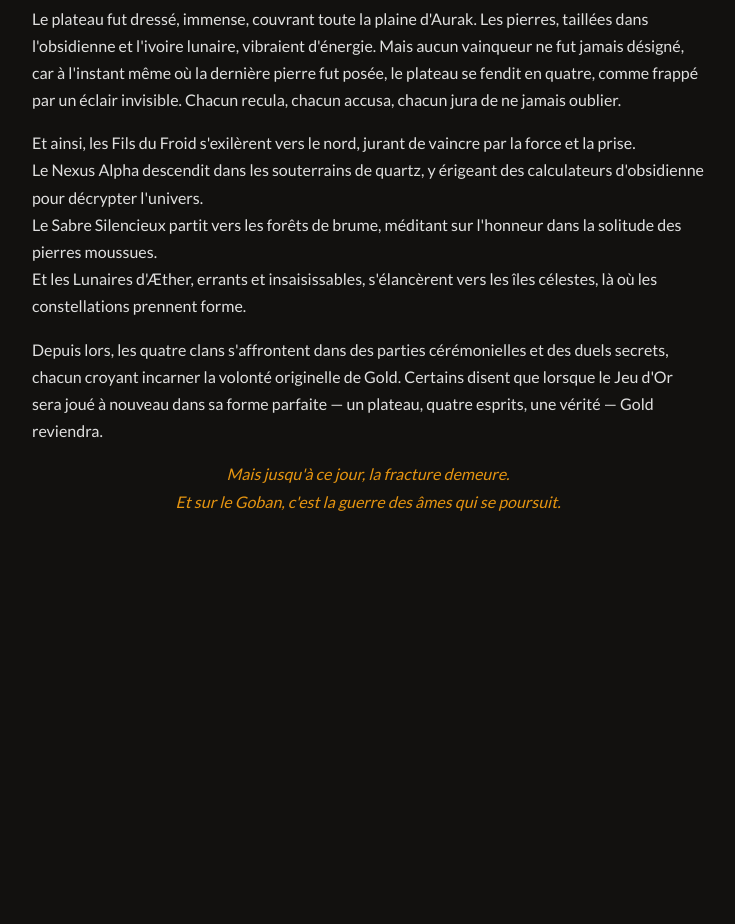
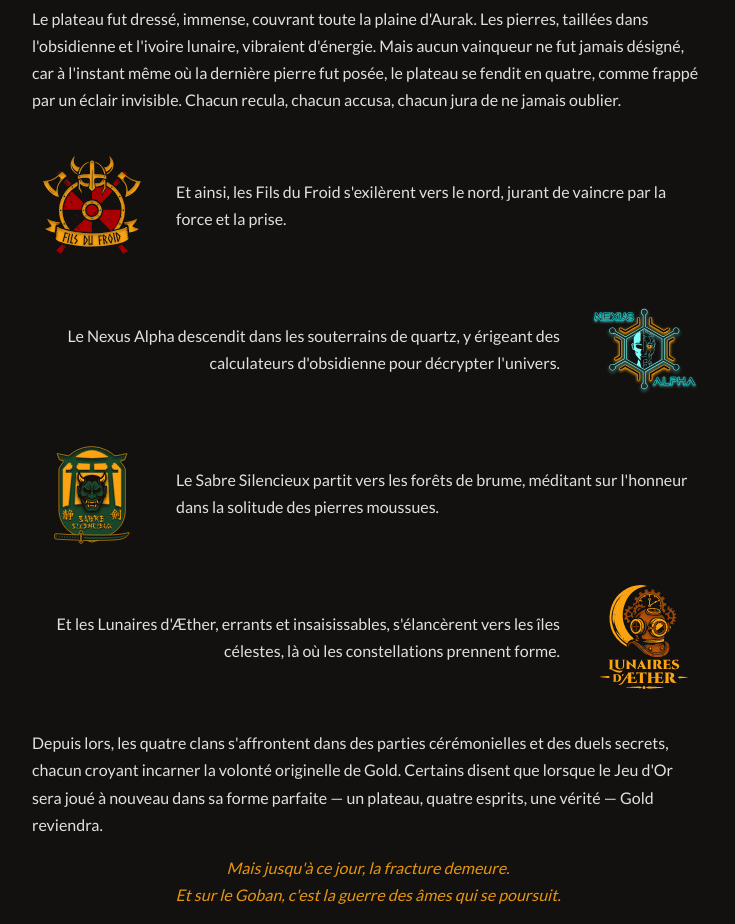
Before and after one commit to Judas/go-ladder-for-discord-website, a React (Vite) app: page /lore in a window 1280 px wide. Shown: the part 940-1864 px from the top of the page, without its empty margins (272-1007 px from the left). Before the commit the page ends 1471 px from the top, so only its background shows below. Built offline with nearby package versions, Linux system fonts and the light colour scheme; no server answers.

Commit message:
(feat) add crests to lore

```diff
--- a/src/Pages/Lore.css
+++ b/src/Pages/Lore.css
@@ -19,3 +19,38 @@
     color: var(--sun);
     opacity: .9;
 }
+
+.Lore__Exiles {
+    list-style: none;
+    padding: 0;
+    margin: 2rem 0;
+    display: flex;
+    flex-direction: column;
+    gap: 1.5rem;
+}
+
+.Lore__Exile {
+    display: flex;
+    align-items: center;
+    gap: 1.5rem;
+}
+
+.Lore__Exile--Right {
+    flex-direction: row-reverse;
+    text-align: right;
+}
+
+.Lore__Exile img {
+    flex-shrink: 0;
+}
+
+.Lore__Exile p {
+    margin: 0;
+}
+
+@media only screen and (max-width: 560px) {
+    .Lore__Exile img {
+        width: 80px;
+        height: 80px;
+    }
+}
--- a/src/Pages/Lore.jsx
+++ b/src/Pages/Lore.jsx
@@ -1,6 +1,40 @@
+import Crest from "../Components/Crest.jsx";
 import LoreEpilogue from "../Components/LoreEpilogue.jsx";
 
 import './Lore.css';
+
+/**
+ * Where the four houses went after the Partie des Ruptures, each line beside its crest, the crests alternating left
+ * and right.
+ *
+ * The names are the ones the story itself uses, not the ones /api/houses serves: this page fetches nothing, and they
+ * only serve as alt text beside prose that already spells them out.
+ */
+const EXILES = [
+    {
+        slug: 'FILS_DU_FROID',
+        name: 'Fils du Froid',
+        text: "Et ainsi, les Fils du Froid s'exilèrent vers le nord, jurant de vaincre par la force et la prise.",
+    },
+    {
+        slug: 'NEXUS_ALPHA',
+        name: 'Nexus Alpha',
+        text: "Le Nexus Alpha descendit dans les souterrains de quartz, y érigeant des calculateurs d'obsidienne pour "
+            + "décrypter l'univers.",
+    },
+    {
+        slug: 'SABRE_SILENCIEUX',
+        name: 'Sabre Silencieux',
+        text: "Le Sabre Silencieux partit vers les forêts de brume, méditant sur l'honneur dans la solitude des pierres "
+            + "moussues.",
+    },
+    {
+        slug: 'LUNAIRES_AETHER',
+        name: "Lunaires d'Æther",
+        text: "Et les Lunaires d'Æther, errants et insaisissables, s'élancèrent vers les îles célestes, là où les "
+            + "constellations prennent forme.",
+    },
+];
 
 /**
  * "La chute de l'Harmonie", the story behind the four houses and the league.
@@ -54,15 +88,14 @@ export default function Lore() {
                     car à l'instant même où la dernière pierre fut posée, le plateau se fendit en quatre, comme frappé
                     par un éclair invisible. Chacun recula, chacun accusa, chacun jura de ne jamais oublier.
                 </p>
-                <p>
-                    Et ainsi, les Fils du Froid s'exilèrent vers le nord, jurant de vaincre par la force et la prise.<br/>
-                    Le Nexus Alpha descendit dans les souterrains de quartz, y érigeant des calculateurs d'obsidienne
-                    pour décrypter l'univers.<br/>
-                    Le Sabre Silencieux partit vers les forêts de brume, méditant sur l'honneur dans la solitude des
-                    pierres moussues.<br/>
-                    Et les Lunaires d'Æther, errants et insaisissables, s'élancèrent vers les îles célestes, là où les
-                    constellations prennent forme.
-                </p>
+                <ul className={'Lore__Exiles'}>
+                    {EXILES.map(({slug, name, text}, i) => (
+                        <li key={slug} className={i % 2 ? 'Lore__Exile Lore__Exile--Right' : 'Lore__Exile'}>
+                            <Crest slug={slug} name={name} size={120} />
+                            <p>{text}</p>
+                        </li>
+                    ))}
+                </ul>
                 {/* The last two paragraphs are shared with /league, where they open the page — same war, same words. */}
                 <LoreEpilogue />
             </article>
```
Also changed, not shown: 1 other file (tests, documents, lock files or other folders).
